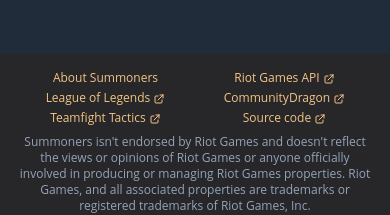
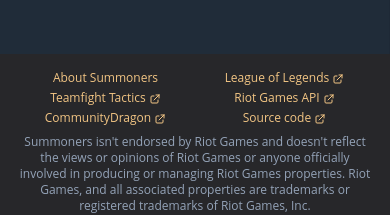
Before and after one commit to Neukz/summoners, a React (Create React App) app: page / in a window 390 px wide. Shown: the part 590-805 px from the top of the page. Built offline with nearby package versions, Linux system fonts and the light colour scheme.

Commit message:
Rendering footer links from constants

```diff
--- a/src/components/layout/FooterNavigation.jsx
+++ b/src/components/layout/FooterNavigation.jsx
@@ -1,48 +1,23 @@
 import { Link } from 'react-router-dom';
 import OutgoingLink from '../OutgoingLink';
+import { footerLinks } from '../../constants/footerLinks';
 
 const FooterNavigation = () => {
 	return (
 		<nav className="text-secondary w-full lg:text-sm">
 			<ul className="grid gap-y-1 grid-cols-2 sm:grid-cols-3 md:gap-y-0 lg:flex lg:justify-evenly">
-				<li className="order-1 sm:order-none hover:text-secondary-dark">
-					<Link to="about">About Summoners</Link>
-				</li>
-
-				<li className="order-3 sm:order-none hover:text-secondary-dark">
-					<OutgoingLink
-						name="League of Legends"
-						href="https://leagueoflegends.com"
-					/>
-				</li>
-
-				<li className="order-5 sm:order-none hover:text-secondary-dark">
-					<OutgoingLink
-						name="Teamfight Tactics"
-						href="https://teamfighttactics.leagueoflegends.com"
-					/>
-				</li>
-
-				<li className="order-2 sm:order-none hover:text-secondary-dark">
-					<OutgoingLink
-						name="Riot Games API"
-						href="https://developer.riotgames.com"
-					/>
-				</li>
-
-				<li className="order-4 sm:order-none hover:text-secondary-dark">
-					<OutgoingLink
-						name="CommunityDragon"
-						href="https://communitydragon.org"
-					/>
-				</li>
-
-				<li className="order-6 sm:order-none hover:text-secondary-dark">
-					<OutgoingLink
-						name="Source code"
-						href="https://github.com/Neukz/summoners"
-					/>
-				</li>
+				{footerLinks.map(({ name, url, order, outgoing }, index) => (
+					<li
+						key={index}
+						className={`order-${order} sm:order-none hover:text-secondary-dark`}
+					>
+						{outgoing ? (
+							<OutgoingLink name={name} href={url} />
+						) : (
+							<Link to={url}>{name}</Link>
+						)}
+					</li>
+				))}
 			</ul>
 		</nav>
 	);
--- /dev/null
+++ b/src/constants/footerLinks.js
@@ -0,0 +1,39 @@
+// FooterNavigation link objects
+export const footerLinks = [
+	{
+		name: 'About Summoners',
+		url: 'about',
+		order: 1,
+		outgoing: false
+	},
+	{
+		name: 'League of Legends',
+		url: 'https://leagueoflegends.com',
+		order: 3,
+		outgoing: true
+	},
+	{
+		name: 'Teamfight Tactics',
+		url: 'https://teamfighttactics.leagueoflegends.com',
+		order: 5,
+		outgoing: true
+	},
+	{
+		name: 'Riot Games API',
+		url: 'https://developer.riotgames.com',
+		order: 2,
+		outgoing: true
+	},
+	{
+		name: 'CommunityDragon',
+		url: 'https://communitydragon.org',
+		order: 4,
+		outgoing: true
+	},
+	{
+		name: 'Source code',
+		url: 'https://github.com/Neukz/summoners',
+		order: 6,
+		outgoing: true
+	}
+];
```
